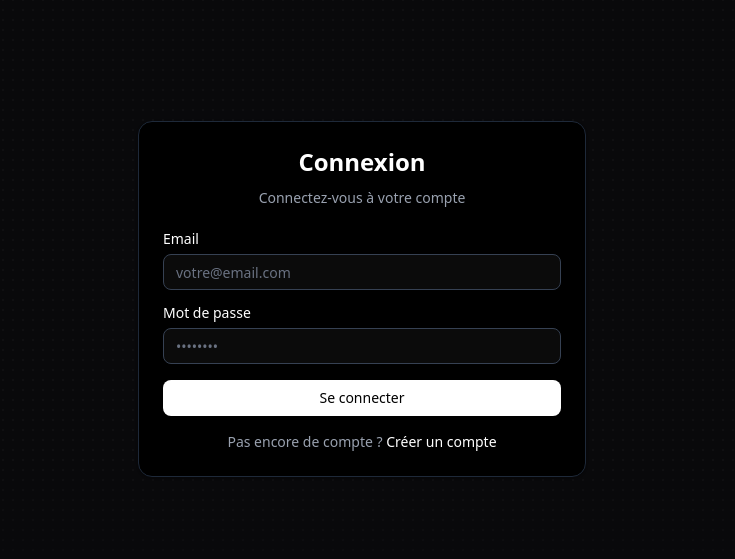
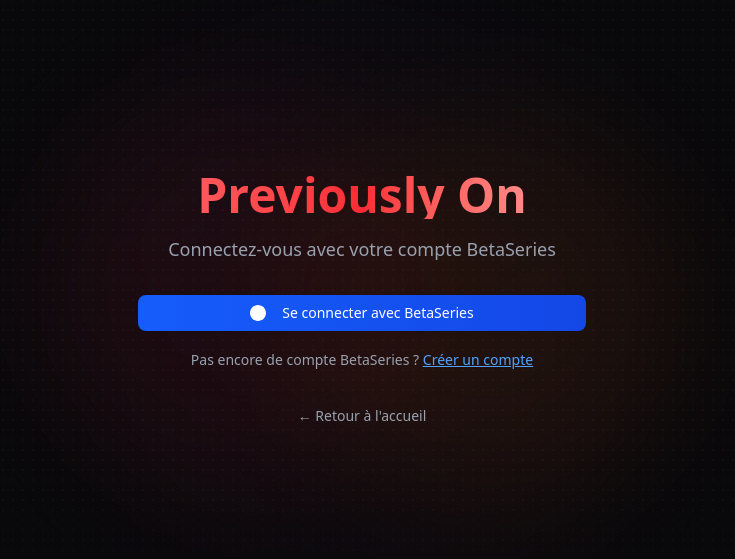
Before and after one commit to elliottWacArchive/2025-09-previously, a Next.js app in the folder web/: page /login in a window 1280 px wide. Shown: the part 101-660 px from the top of the page, without its empty margins (278-1013 px from the left). Built offline with nearby package versions, Linux system fonts and the light colour scheme.

Commit message:
[FIX] login with betaseries

```diff
--- a/web/src/app/login/page.jsx
+++ b/web/src/app/login/page.jsx
@@ -1,142 +1,190 @@
 "use client";
 
-import { useState } from "react";
+import { useState, useEffect } from "react";
+import { useRouter, useSearchParams } from "next/navigation";
 import Link from "next/link";
-import { useRouter } from "next/navigation";
 import { Button } from "@/components/ui/button";
-import { Input } from "@/components/ui/input";
-import { Label } from "@/components/ui/label";
-import {
-    Card,
-    CardContent,
-    CardDescription,
-    CardHeader,
-    CardTitle,
-} from "@/components/ui/card";
 import { useAuth } from "@/contexts/AuthContext";
 
 export default function LoginPage() {
+    const [isLoading, setIsLoading] = useState(false);
+    const [error, setError] = useState("");
     const router = useRouter();
+    const searchParams = useSearchParams();
     const { login } = useAuth();
-    const [formData, setFormData] = useState({
-        email: "",
-        password: "",
-    });
 
-    const handleInputChange = (e) => {
-        const { name, value } = e.target;
-        setFormData((prev) => ({
-            ...prev,
-            [name]: value,
-        }));
-    };
+    useEffect(() => {
+        const code = searchParams.get("code");
+        const state = searchParams.get("state");
 
-    const [apiError, setApiError] = useState("");
+        console.log("URL actuelle:", window.location.href);
+        console.log("Code OAuth détecté:", code);
+        console.log("State OAuth détecté:", state);
 
-    const handleSubmit = async (e) => {
-        e.preventDefault();
-        setApiError("");
+        if (code) {
+            console.log("Démarrage du processus de callback OAuth...");
+            handleOAuthCallback(code, state);
+        }
+    }, [searchParams]);
+
+    const handleOAuthCallback = async (code, state) => {
+        console.log(
+            "🔄 Début du callback OAuth avec code:",
+            code,
+            "et state:",
+            state
+        );
+        setIsLoading(true);
+        setError("");
 
         try {
-            const res = await fetch("http://localhost:8080/login", {
+            console.log("📡 Envoi de la requête à l'API Go...");
+            const response = await fetch(
+                "http://localhost:8080/api/v1/auth/callback",
+                {
                     method: "POST",
                     headers: {
                         "Content-Type": "application/json",
                     },
-                body: JSON.stringify(formData),
+                    body: JSON.stringify({ code, state }),
+                }
+            );
+
+            console.log("📥 Réponse de l'API reçue, status:", response.status);
+
+            if (!response.ok) {
+                const errorData = await response.json();
+                console.error("❌ Erreur de l'API:", errorData);
+                throw new Error(
+                    errorData.error || "Erreur lors de la connexion"
+                );
+            }
+
+            const data = await response.json();
+            console.log("✅ Données utilisateur reçues:", data);
+
+            login({
+                id: data.user.id,
+                username: data.user.login,
+                email: data.user.login,
+                accessToken: data.access_token,
             });
 
-            if (res.ok) {
-                const data = await res.json();
+            console.log("🏠 Redirection vers /home...");
+            router.push("/home");
+        } catch (error) {
+            console.error("❌ Erreur OAuth:", error);
+            setError(error.message);
+        } finally {
+            setIsLoading(false);
+        }
+    };
+
+    const handleBetaSeriesLogin = async () => {
+        setIsLoading(true);
+        setError("");
 
         try {
-                    const payload = JSON.parse(atob(data.token.split(".")[1]));
-                    login(data.token, {
-                        email: payload.email,
-                        userId: payload.userId,
-                    });
-                } catch (tokenErr) {
-                    login(data.token, {
-                        email: formData.email,
-                    });
+            const response = await fetch(
+                "http://localhost:8080/api/v1/auth/login?state=login_state"
+            );
+
+            if (!response.ok) {
+                throw new Error(
+                    "Erreur lors de la récupération de l'URL d'authentification"
+                );
             }
-                router.push("/home");
-            } else {
-                const errorData = await res.json();
-                setApiError(errorData.message || "Erreur de connexion");
-            }
-        } catch (err) {
-            setApiError("Erreur réseau");
+
+            const data = await response.json();
+            window.location.href = data.url;
+        } catch (error) {
+            console.error("Erreur lors de la connexion BetaSeries:", error);
+            setError("Impossible de se connecter à BetaSeries");
+            setIsLoading(false);
         }
     };
 
     return (
-        <div className="min-h-screen flex items-center justify-center p-4">
-            <Card className="w-full max-w-md bg-black border-gray-800">
-                <CardHeader className="space-y-1">
-                    <CardTitle className="text-2xl font-bold text-white text-center">
-                        Connexion
-                    </CardTitle>
-                    <CardDescription className="text-gray-400 text-center">
-                        Connectez-vous à votre compte
-                    </CardDescription>
-                </CardHeader>
-                <CardContent className="space-y-4">
-                    <form onSubmit={handleSubmit} className="space-y-4">
-                        {apiError && (
-                            <p className="text-red-400 text-center text-sm mb-2">
-                                {apiError}
+        <div className="min-h-screen flex items-center justify-center p-4 relative">
+            <div className="absolute inset-0 opacity-50">
+                <div className="absolute top-0 left-0 w-full h-full">
+                    <div className="absolute top-1/4 left-1/4 w-96 h-96 bg-gradient-to-r from-red-500/20 to-red-500/20 rounded-full blur-3xl animate-pulse"></div>
+                    <div
+                        className="absolute bottom-1/4 right-1/4 w-96 h-96 bg-gradient-to-r from-orange-500/20 to-orange-500/20 rounded-full blur-3xl animate-pulse"
+                        style={{ animationDelay: "1s" }}
+                    ></div>
+                    <div
+                        className="absolute top-1/2 left-1/2 transform -translate-x-1/2 -translate-y-1/2 w-[600px] h-[600px] bg-gradient-to-r from-purple-500/5 via-purple-500/3 to-pink-500/5 rounded-full blur-3xl animate-spin"
+                        style={{ animationDuration: "30s" }}
+                    ></div>
+                </div>
+            </div>
+
+            <div className="z-10 w-full max-w-md mx-auto">
+                <div className="text-center mb-8">
+                    <h1 className="text-4xl md:text-5xl font-black mb-4 leading-none bg-gradient-to-r from-red-400 via-red-500 to-red-300 bg-clip-text text-transparent">
+                        Previously On
+                    </h1>
+                    <p className="text-gray-400 text-lg mb-8">
+                        Connectez-vous avec votre compte BetaSeries
                     </p>
+                </div>
+
+                {error && (
+                    <div className="mb-6 p-4 rounded-lg bg-red-900/20 border border-red-600/30 text-red-400">
+                        {error}
+                    </div>
                 )}
-                        <div className="space-y-2">
-                            <Label htmlFor="email" className="text-white">
-                                Email
-                            </Label>
-                            <Input
-                                id="email"
-                                name="email"
-                                type="email"
-                                placeholder="votre@email.com"
-                                value={formData.email}
-                                onChange={handleInputChange}
-                                required
-                                className="bg-gray-800 border-gray-700 text-white placeholder:text-gray-500 focus:border-white"
-                            />
+
+                <div className="space-y-4">
+                    <Button
+                        onClick={handleBetaSeriesLogin}
+                        disabled={isLoading}
+                        className="w-full bg-gradient-to-r from-blue-600 to-blue-700 hover:from-blue-700 hover:to-blue-800 text-white font-medium py-3"
+                    >
+                        {isLoading ? (
+                            <div className="flex items-center justify-center">
+                                <div className="w-5 h-5 border-2 border-white border-t-transparent rounded-full animate-spin mr-2"></div>
+                                Connexion en cours...
                             </div>
-                        <div className="space-y-2">
-                            <Label htmlFor="password" className="text-white">
-                                Mot de passe
-                            </Label>
-                            <Input
-                                id="password"
-                                name="password"
-                                type="password"
-                                placeholder="••••••••"
-                                value={formData.password}
-                                onChange={handleInputChange}
-                                required
-                                className="bg-gray-800 border-gray-700 text-white placeholder:text-gray-500 focus:border-white"
-                            />
-                        </div>
-                        <Button
-                            type="submit"
-                            className="w-full bg-white text-black hover:bg-gray-200 font-medium"
+                        ) : (
+                            <>
+                                <svg
+                                    className="w-5 h-5 mr-2"
+                                    viewBox="0 0 24 24"
+                                    fill="currentColor"
                                 >
-                            Se connecter
+                                    <path d="M12 0C5.373 0 0 5.373 0 12c0 6.627 5.373 12 12 12s12-5.373 12-12C24 5.373 18.627 0 12 0zm5.568 8.16c-.169-.283-.425-.558-.694-.757-.678-.507-1.554-.835-2.418-.835H9.784c-.864 0-1.74.328-2.418.835-.269.199-.525.474-.694.757-.338.564-.438 1.213-.438 1.853v3.974c0 .64.1 1.289.438 1.853.169.283.425.558.694.757.678.507 1.554.835 2.418.835h4.672c.864 0 1.74-.328 2.418-.835.269-.199.525-.474.694-.757.338-.564.438-1.213.438-1.853v-3.974c0-.64-.1-1.289-.438-1.853z" />
+                                </svg>
+                                Se connecter avec BetaSeries
+                            </>
+                        )}
                     </Button>
-                    </form>
 
-                    <div className="text-center text-sm text-gray-400">
-                        Pas encore de compte ?{" "}
-                        <Link
-                            href="/register"
-                            className="text-white hover:underline font-medium"
+                    <div className="text-center">
+                        <span className="text-gray-400 text-sm">
+                            Pas encore de compte BetaSeries ?{" "}
+                        </span>
+                        <a
+                            href="https://www.betaseries.com/inscription"
+                            target="_blank"
+                            rel="noopener noreferrer"
+                            className="text-blue-400 hover:text-blue-300 text-sm underline"
                         >
                             Créer un compte
+                        </a>
+                    </div>
+
+                    <div className="text-center pt-4">
+                        <Link
+                            href="/"
+                            className="text-gray-400 hover:text-white text-sm transition-colors"
+                        >
+                            ← Retour à l'accueil
                         </Link>
                     </div>
-                </CardContent>
-            </Card>
+                </div>
+            </div>
         </div>
     );
 }
```
Lines whose indentation alone changed are shown as unchanged.
